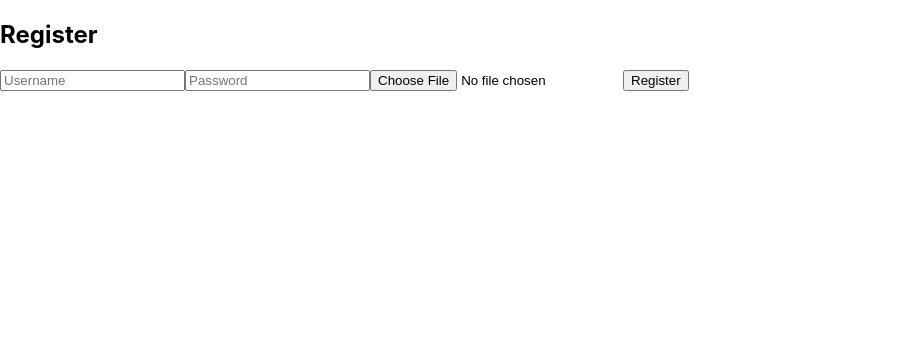
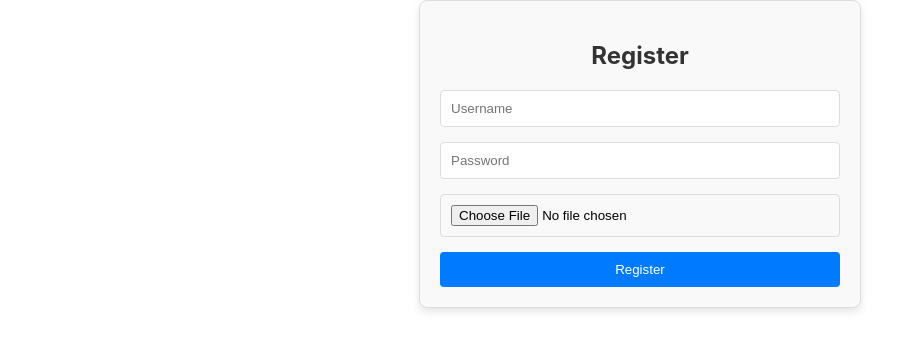
Before and after one commit to harrygao56/PicAIsso, a React (Create React App) app in the folder client/: page /register in a window 1280 px wide. Shown: the top 350 px of the page, without its empty margins (0-924 px from the left). Built offline with nearby package versions, Linux system fonts and the light colour scheme.

Commit message:
register styling

```diff
--- a/client/src/components/Register.js
+++ b/client/src/components/Register.js
@@ -6,10 +6,12 @@ function Register() {
   const [username, setUsername] = useState('');
   const [password, setPassword] = useState('');
   const [profilePicture, setProfilePicture] = useState(null);
+  const [errorMessage, setErrorMessage] = useState('');
   const history = useNavigate();
 
   const handleSubmit = async (e) => {
     e.preventDefault();
+    setErrorMessage('');
     const formData = new FormData();
     formData.append('username', username);
     formData.append('password', password);
@@ -30,7 +32,7 @@ function Register() {
       }
     } catch (error) {
       console.error('Registration failed:', error.response?.data?.detail || error.message);
-      // You might want to set an error state here to display to the user
+      setErrorMessage(error.response?.data?.detail || 'Registration failed. Please try again.');
     }
   };
 
@@ -38,29 +40,73 @@ function Register() {
     setProfilePicture(e.target.files[0]);
   };
 
+  // Inline CSS styles
+  const styles = {
+    container: {
+      maxWidth: '400px',
+      margin: '0 auto',
+      padding: '20px',
+      border: '1px solid #ddd',
+      borderRadius: '8px',
+      boxShadow: '0px 4px 8px rgba(0, 0, 0, 0.1)',
+      backgroundColor: '#f9f9f9',
+      textAlign: 'center'
+    },
+    heading: {
+      marginBottom: '20px',
+      color: '#333'
+    },
+    form: {
+      display: 'flex',
+      flexDirection: 'column',
+      gap: '15px'
+    },
+    input: {
+      padding: '10px',
+      borderRadius: '4px',
+      border: '1px solid #ddd'
+    },
+    button: {
+      padding: '10px',
+      backgroundColor: '#007bff',
+      color: 'white',
+      border: 'none',
+      borderRadius: '4px',
+      cursor: 'pointer'
+    },
+    error: {
+      color: 'red',
+      marginTop: '10px'
+    }
+  };
+
   return (
-    <div>
-      <h2>Register</h2>
-      <form onSubmit={handleSubmit}>
+    <div style={styles.container}>
+      <h2 style={styles.heading}>Register</h2>
+      <form onSubmit={handleSubmit} style={styles.form}>
         <input
           type="text"
           placeholder="Username"
           value={username}
           onChange={(e) => setUsername(e.target.value)}
+          style={styles.input}
         />
         <input
           type="password"
           placeholder="Password"
           value={password}
           onChange={(e) => setPassword(e.target.value)}
+          style={styles.input}
         />
         <input
           type="file"
           accept="image/*"
           onChange={handleFileChange}
+          style={styles.input}
         />
-        <button type="submit">Register</button>
+        <button type="submit" style={styles.button}>Register</button>
       </form>
+      {errorMessage && <p style={styles.error}>{errorMessage}</p>}
     </div>
   );
 }
```
